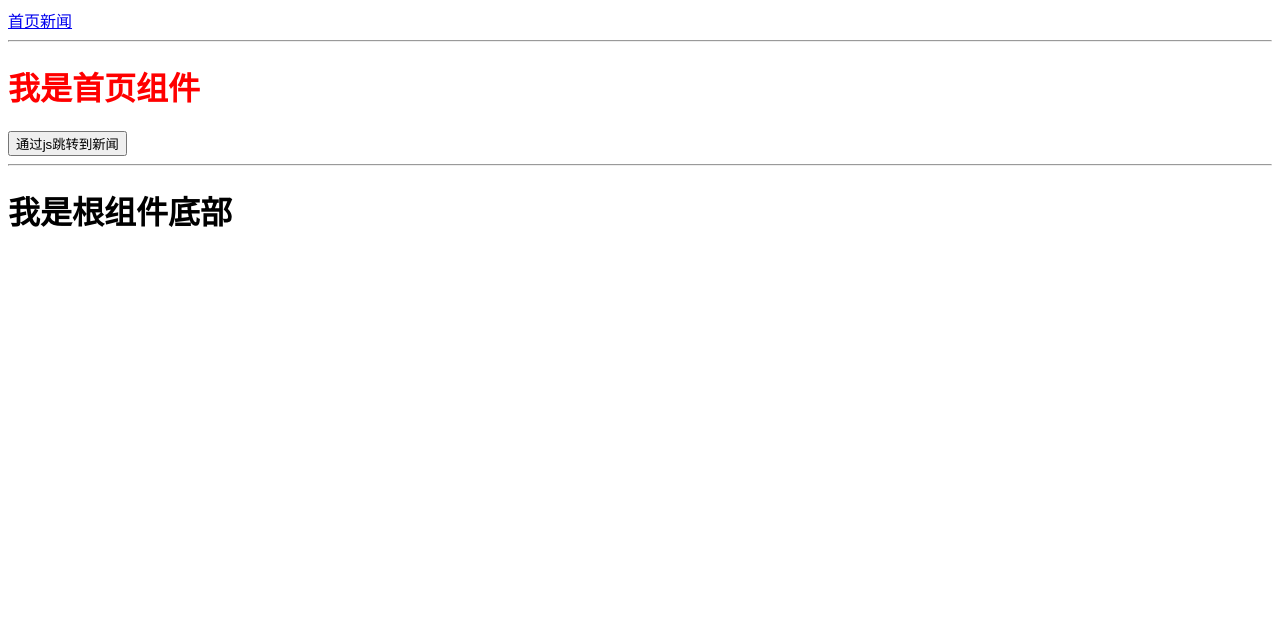
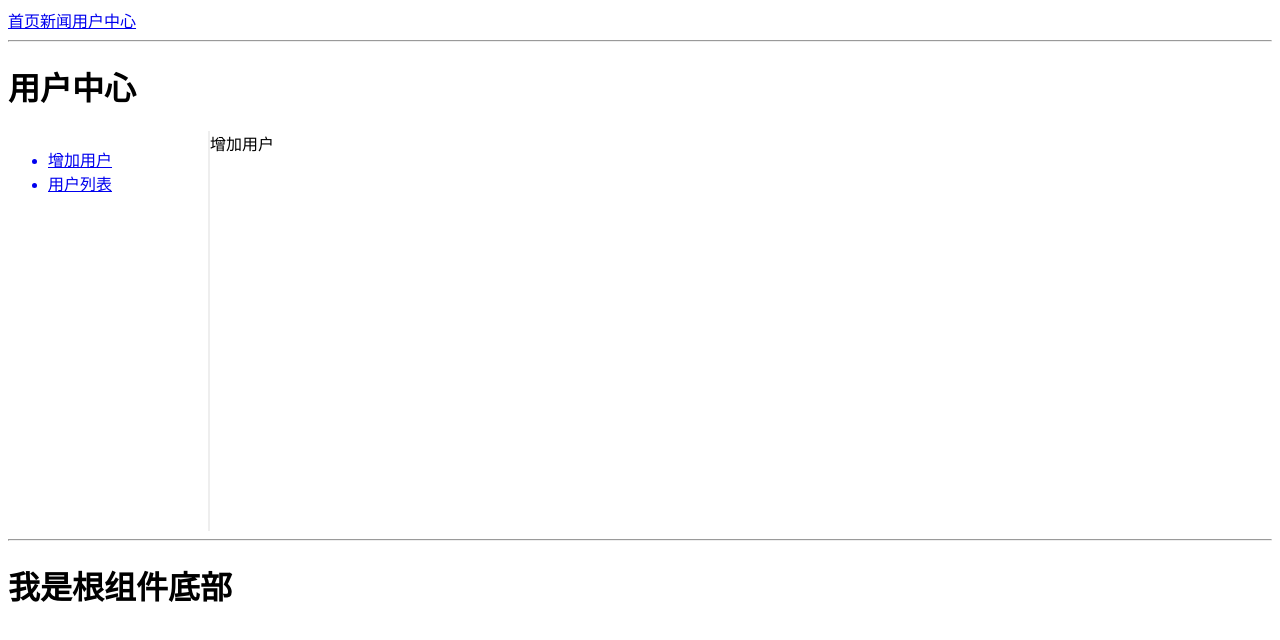
Before and after one commit to painAdmin/vue_test1, a Vue app: page /user/userAdd in a window 1280 px wide. Before the commit this address led to /home. Shown: the top 640 px of the page. Built offline with nearby package versions, Linux system fonts and the light colour scheme; what vue-resource would draw is missing.

Commit message:
route4- 路由嵌套，子路由替换部分内容

```diff
--- a/src/App.vue
+++ b/src/App.vue
@@ -3,6 +3,7 @@
     <header class="header">
       <router-link to="/home">首页</router-link>
       <router-link to="/news">新闻</router-link>
+      <router-link to="/user/userAdd">用户中心</router-link>
     </header>
 
     <!--第三步 在模板中使用-->
--- /dev/null
+++ b/src/components/User.vue
@@ -0,0 +1,46 @@
+<template>
+  <div id="user">
+     <h1>{{msg}}</h1>
+
+    <div class="user">
+      <div class="left">
+           <ul>
+             <router-link to="/user/userAdd"> <li>增加用户</li></router-link>
+             <router-link to="/user/userList"><li>用户列表</li></router-link>
+           </ul>
+      </div>
+      <div class="right">
+          <!--内容区域-->
+         <!--动态加载的组件 ，渲染的位置-->
+          <router-view></router-view>
+      </div>
+    </div>
+
+  </div>
+</template>
+<script>
+  export default {
+      data(){
+          return{
+             msg:'用户中心'
+          }
+      }
+  }
+</script>
+<style  scoped>
+    .user{
+      display: flex;
+    }
+  .left{
+    width: 200px;
+    min-height: 400px;
+    border-right: 2px solid #eee;
+
+  }
+  .right{
+    flex:1;
+  }
+  .li{
+    line-height: 2;
+  }
+</style>
--- /dev/null
+++ b/src/components/user/UserAdd.vue
@@ -0,0 +1,17 @@
+<template>
+  <div id="userAdd">
+      增加用户
+  </div>
+</template>
+<script>
+  export default{
+      data(){
+          return{
+
+          }
+      }
+  }
+</script>
+<style scoped>
+
+</style>
--- /dev/null
+++ b/src/components/user/UserList.vue
@@ -0,0 +1,17 @@
+<template>
+  <div class="userList">
+     用户列表
+  </div>
+</template>
+<script>
+    export default{
+        data(){
+            return{
+
+            }
+        }
+    }
+</script>
+<style scoped>
+
+</style>
```
Also changed, not shown: src/main.js (+14 -0 lines).
